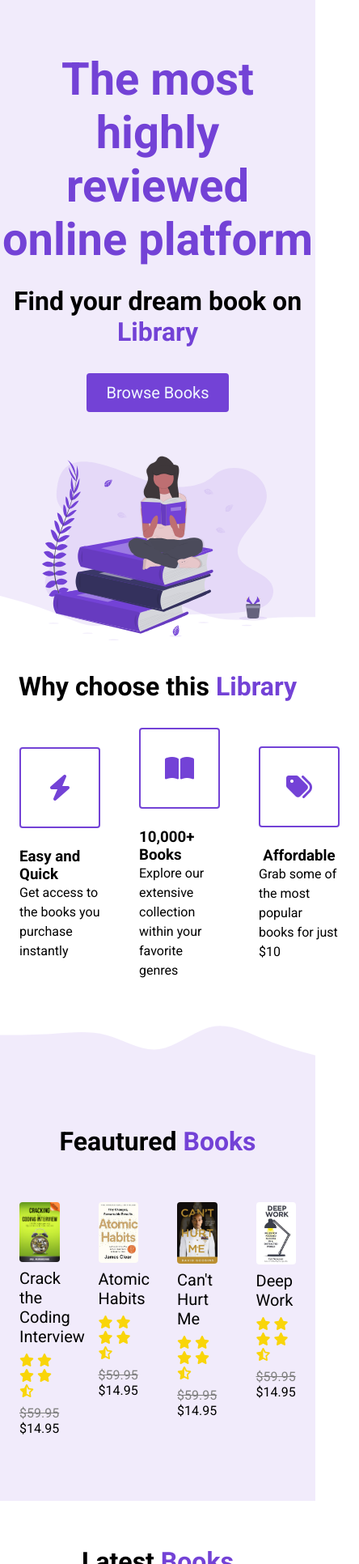
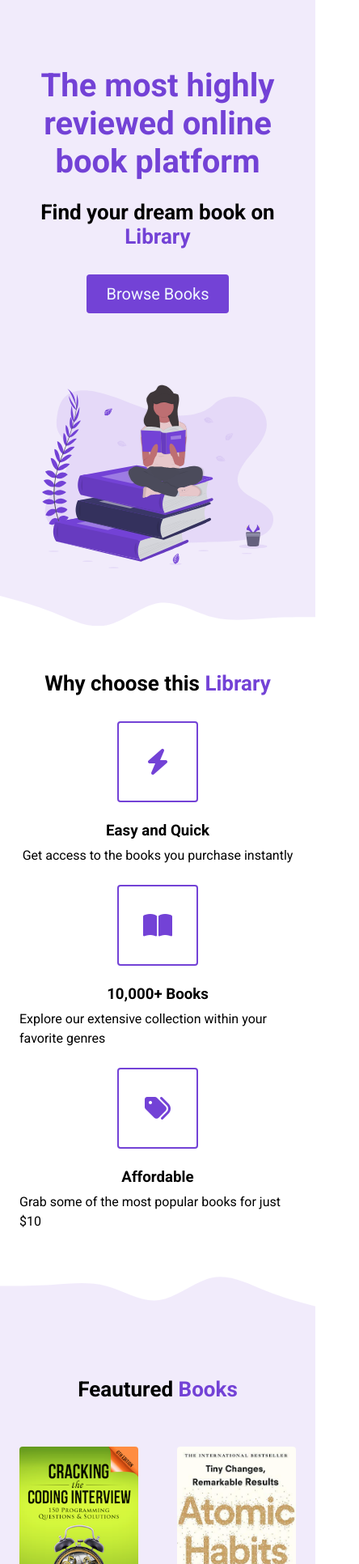
Before and after one commit to brycem9/Ecommerce-website, a plain HTML site: page index.html in a window 390 px wide. Shown: the part 68-2000 px from the top of the page at 81% size, 444 px wide, since content can reach past the window. Drawn offline with Linux system fonts and the light colour scheme.

Commit message:
added mobile responsiveness

```diff
--- a/index.html
+++ b/index.html
@@ -16,8 +16,8 @@
             <img class="logo"src=./assets/Library.svg alt="">
             <ul class="nav__links">
                 <li><a href="#" class="nav__link">Home</a></li>
-                <li><a href="#"class="nav__link">Contact</a></li>
-                <li><a href="#"class="nav__link nav__link--primary" >Books</a></li>
+                <li><a href="#"class="nav__link nav__contact">Contact</a></li>
+                <li><a href="#features"class="nav__link nav__link--primary" >Books</a></li>
             </ul>
             <button class="btn__menu" onclick="openMenu()">
                 <i class="fas fa-bars"></i>
@@ -43,7 +43,7 @@
         <header>
             <div class="header__container">
                 <div class="header__description">
-                    <h1>The most highly reviewed online platform</h2>
+                    <h1>The most highly reviewed online book platform</h2>
                     <h2>Find your dream book on <span class="text--purple">Library</span></h3>
                         <a href="#features">
                         <button class="btn">Browse Books</button></a>
--- a/style.css
+++ b/style.css
@@ -63,6 +63,10 @@ li {
      font-weight: bold;
      color: #7342d6;
      padding: 8px;
+}
+
+.nav__contact {
+     cursor: not-allowed;
 }
 
 .nav__link:hover {
@@ -250,6 +254,7 @@ button:active {
 
 .highlight__wrapper {
      display: flex;
+     flex-wrap: wrap;
 }
 
 .highlight {
@@ -257,13 +262,16 @@ button:active {
      width: calc(100 / 3);
      display: flex;
      align-items: center;
-     justify-content: center;
      flex-direction: column;
 }
 
 .highlight__para {
      text-align: center;
      max-width: 280px;
+}
+
+.highlight__subtitle {
+     text-align: center;
 }
 
 .highlight__img {
@@ -398,6 +406,8 @@ button:active {
      cursor: not-allowed;
 }
 
+/*SMALL PHONES, TABLETS< SMARTPHONES*/
+
 @media (max-width: 550px) {
      .nav__links {
           display: none;
@@ -407,3 +417,47 @@ button:active {
           display: block;
      }
 }
+
+/*SMALL PHONES, TABLETS< SMARTPHONES*/
+
+@media (max-width: 768px) {
+     .header__description {
+          padding: 0 24px;
+     }
+
+     h1 {
+          font-size: 40px;
+     }
+
+     h2 {
+          font-size: 26px;
+     }
+
+     button {
+          font-size: 18px;
+     }
+
+     .book {
+          width: 50%;
+     }
+
+     .books {
+          width: 50;
+          flex-wrap: wrap;
+          justify-content: center;
+     }
+
+
+     .highlight {
+          width: 100%;
+
+     }
+
+     .highlight:not(:last-child) {
+          margin-bottom: 24px;
+     }
+
+      .highlight__subtitle {
+          margin-bottom: 8px;
+      }
+}
```
